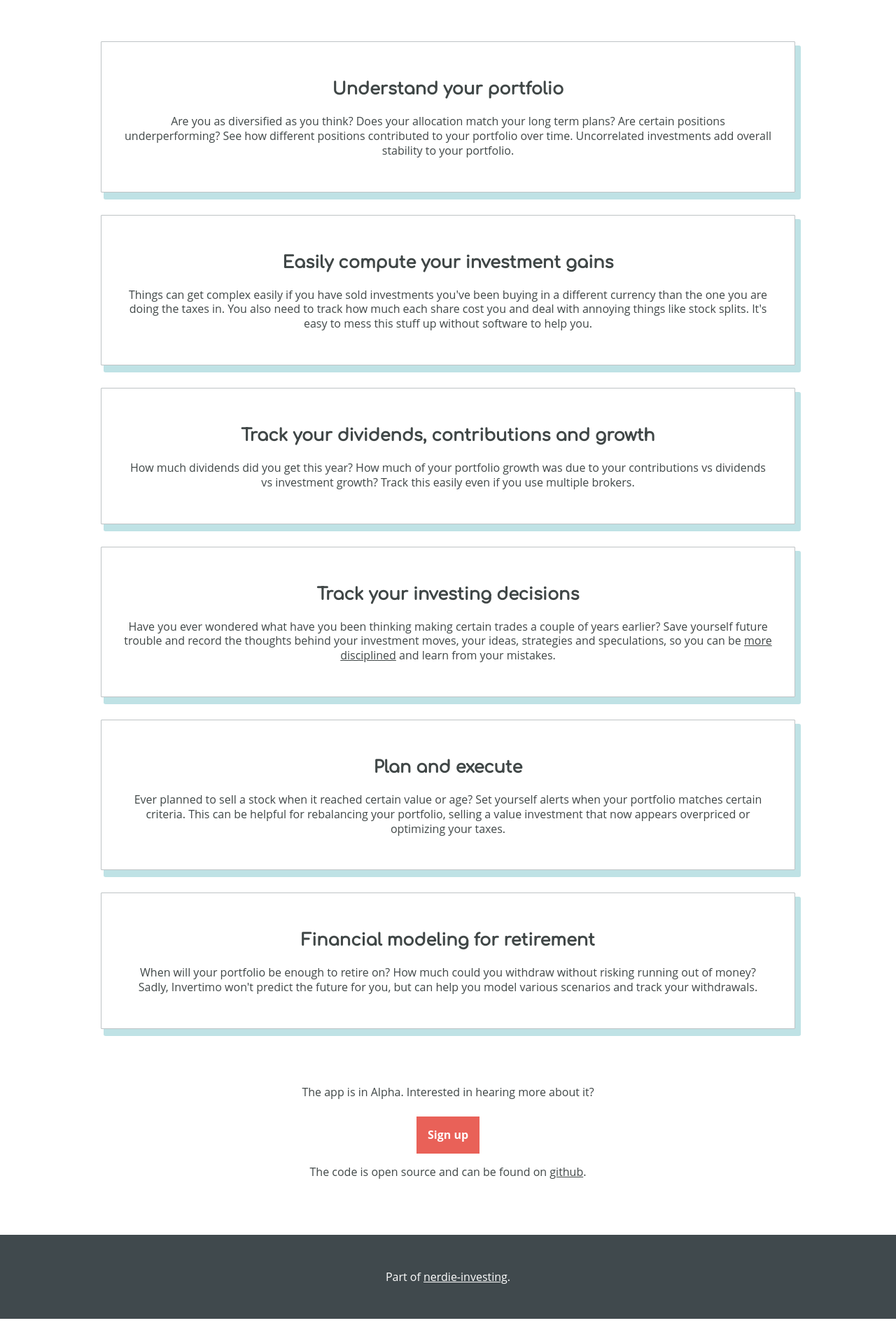
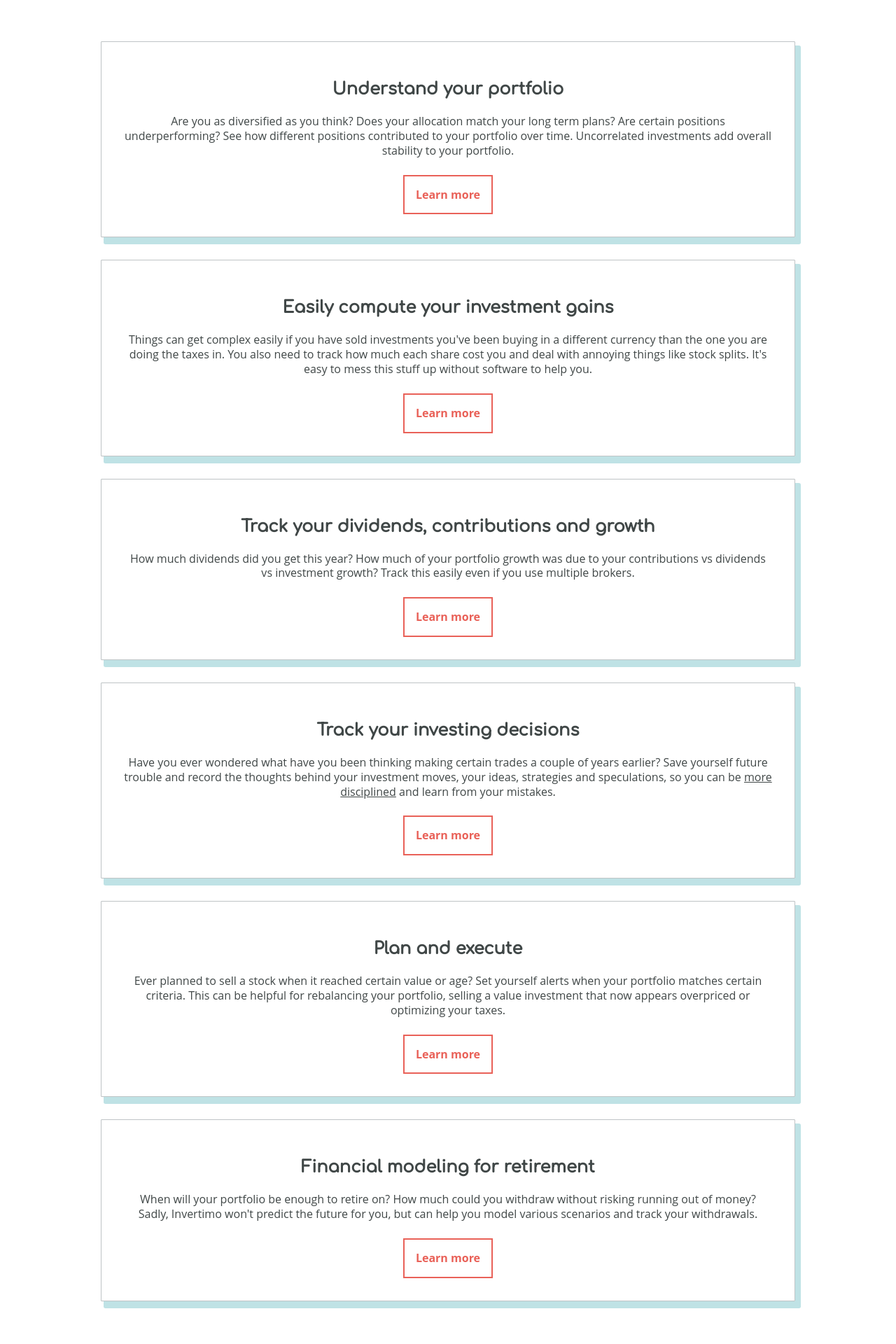
Before and after one commit to ilonajulczuk/invertimo, a Django app: page / in a window 1280 px wide. Shown: the part 498-2418 px from the top of the page at 70% size. Before the commit the page ends 2382 px from the top, so only its background shows below. Run offline with Django 3.2, Linux system fonts and the light colour scheme; parts of the project's set-up code (start-up, migrations or seed data) failed here and were passed over.

Commit message:
Add basic API for positions
- also new button style

```diff
--- a/invertimo/settings.py
+++ b/invertimo/settings.py
@@ -41,6 +41,7 @@ INSTALLED_APPS = [
     "django_extensions",
     "debug_toolbar",
     "finance.apps.FinanceConfig",
+    "rest_framework",
 ]
 
 MIDDLEWARE = [
--- a/invertimo/urls.py
+++ b/invertimo/urls.py
@@ -17,6 +17,10 @@ import debug_toolbar
 from django.contrib import admin
 from django.urls import include, path
 from invertimo import views
+from finance.views import PositionView
+from rest_framework import routers
+
+router = routers.DefaultRouter()
 
 urlpatterns = [
     path("", views.index_view, name="index"),
@@ -25,4 +29,7 @@ urlpatterns = [
     path("privacy_policy/", views.privacy_policy_view, name="privacy_policy"),
     path("logout/", views.logout_view, name="logout"),
     path("__debug__/", include(debug_toolbar.urls)),
+    path("api/", include(router.urls)),
+     path('api-auth/', include('rest_framework.urls', namespace='rest_framework')),
+    path("api/positions/", PositionView.as_view(), name="api-positions"),
 ]
--- a/requirements.txt
+++ b/requirements.txt
@@ -75,3 +75,4 @@ wcwidth==0.2.5
 webencodings==0.5.1
 Werkzeug==1.0.1
 widgetsnbextension==3.5.1
+djangorestframework==3.12.4
--- a/static/base.css
+++ b/static/base.css
@@ -63,6 +63,18 @@ h1, h2, h3, h4, h5 {
     font-weight: bold;
     margin-top: 0.5em;
     text-align: center;
+    text-decoration: none;
+}
+
+.button-secondary {
+    padding: 1em;
+    display: inline-block;
+    background: white;
+    color: #e96158;
+    font-weight: bold;
+    margin-top: 0.5em;
+    text-align: center;
+    border: 2px solid #e96158;
 }
 
 .button:hover {
--- a/templates/landing.html
+++ b/templates/landing.html
@@ -27,7 +27,7 @@
             Are certain positions underperforming?
             See how different positions contributed to your portfolio over time.
             Uncorrelated investments add overall stability to your portfolio.</p>
-
+        <a href="" class="button button-secondary">Learn more</a>
     </li>
 
     <li class="feature-card">
@@ -37,6 +37,7 @@
             to track how much each share cost you and deal with annoying things like stock splits.
             It's easy to mess this stuff up without software to help you.
         </p>
+        <a href="" class="button button-secondary">Learn more</a>
     </li>
     <li class="feature-card">
         <h2>
@@ -47,6 +48,7 @@
             How much of your portfolio growth was due to your contributions vs dividends vs investment growth?
             Track this easily even if you use multiple brokers.
         </p>
+        <a href="" class="button button-secondary">Learn more</a>
     </li>
     <li class="feature-card">
         <h2>Track your investing decisions</h2>
@@ -57,6 +59,7 @@
                 href="https://www.fool.com/investing/2019/06/04/whats-the-best-way-to-keep-track-of-your-investmen.aspx">more
                 disciplined</a> and learn from your mistakes.
         </p>
+        <a href="" class="button button-secondary">Learn more</a>
     </li>
     <li class="feature-card">
         <h2>Plan and execute</h2>
@@ -66,6 +69,7 @@
             now appears overpriced
             or optimizing your taxes.
         </p>
+        <a href="" class="button button-secondary">Learn more</a>
     </li>
     <li class="feature-card">
         <h2>Financial modeling for retirement</h2>
@@ -75,6 +79,7 @@
             Sadly, Invertimo won't predict the future for you, but can help you model various scenarios and track your
             withdrawals.
         </p>
+        <a href="" class="button button-secondary">Learn more</a>
     </li>
 
 </ul>
```
Also changed, not shown: finance/models.py (+3 -6 lines), finance/serializers.py (added, +25 -0 lines), finance/views.py (+20 -0 lines).
